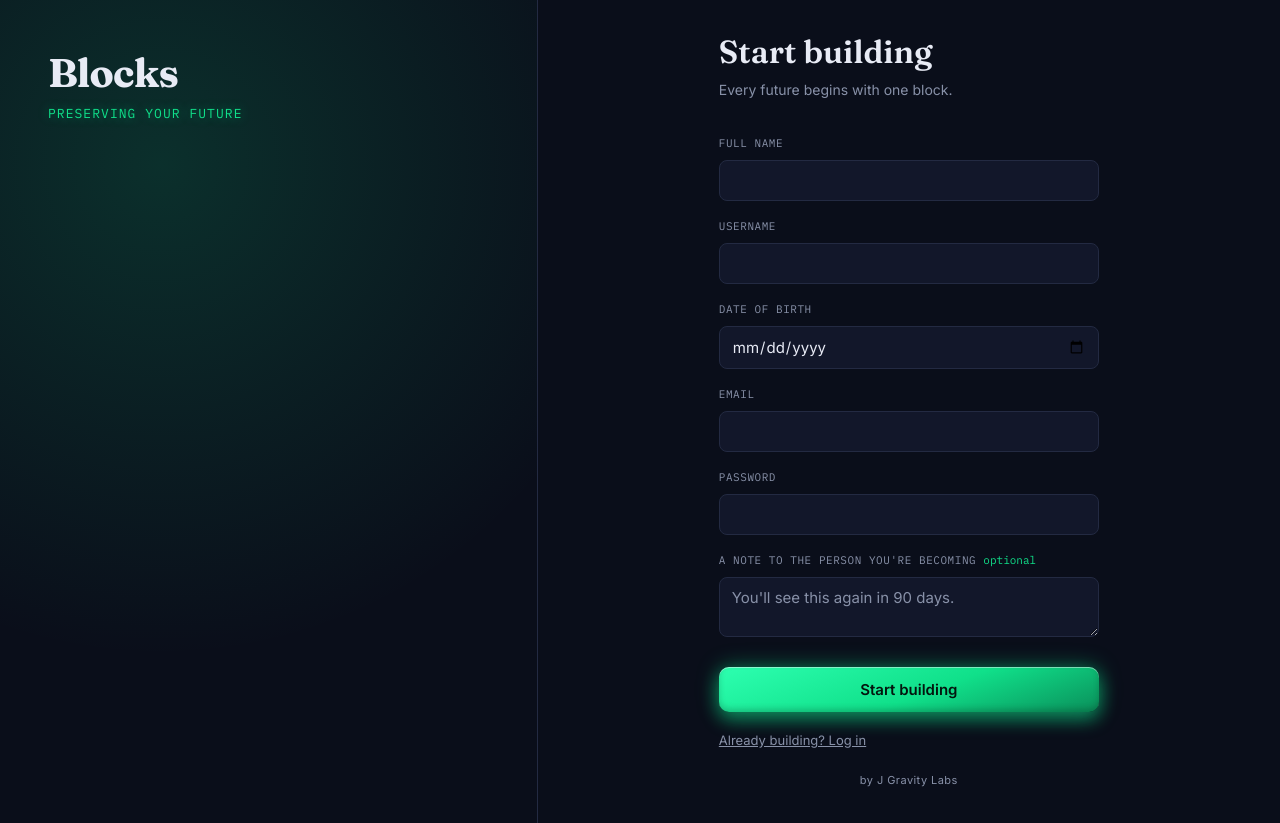
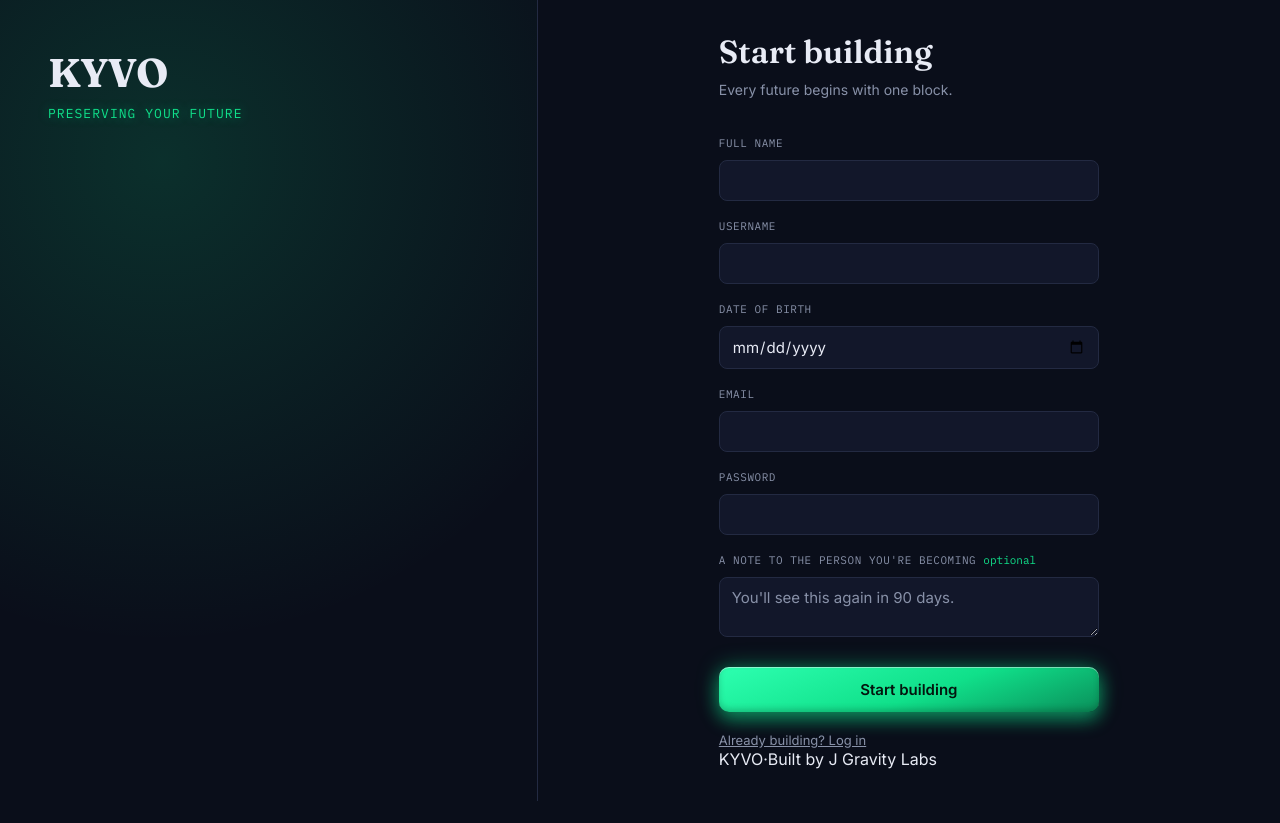
Before and after one commit to drjaykuro/kyvo, a React (Vite) app: page / in a window 1280 px wide. After the commit the page ends 801 px from the top, so only its background shows below. Built offline with nearby package versions, Linux system fonts and the light colour scheme.

Commit message:
Update KYVO branding and make J Gravity Labs attribution prominent

```diff
--- a/src/AuthLayout.jsx
+++ b/src/AuthLayout.jsx
@@ -22,7 +22,7 @@ function AuthLayout({ children }) {
     <div className="auth-shell">
       <div className="blueprint-panel">
         <div className="brand-mark">
-          <span className="wordmark">Blocks</span>
+          <span className="wordmark">KYVO</span>
           <span className="motto">Preserving Your Future</span>
         </div>
 
@@ -44,10 +44,10 @@ function AuthLayout({ children }) {
       <div className="form-panel">
         <div className="form-card">
           {children}
-          <div style={{ textAlign: 'center', marginTop: 24, paddingBottom: 4 }}>
-            <div style={{ fontSize: 11, color: 'var(--text-dim)', letterSpacing: '0.04em' }}>
-              by J Gravity Labs
-            </div>
+          <div className="auth-attribution">
+            <span className="auth-attribution-brand">KYVO</span>
+            <span className="auth-attribution-separator">·</span>
+            <span>Built by J Gravity Labs</span>
           </div>
         </div>
       </div>
```
